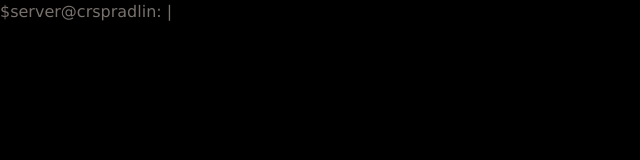
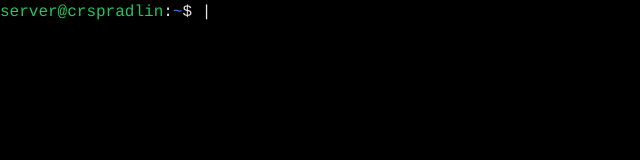
Before and after one commit to CRSpradlin/terminal-app, a Nuxt app: page / in a window 1280 px wide. Shown: the top 160 px of the page, without its empty margins (0-640 px from the left). Built offline with nearby package versions, Linux system fonts and the light colour scheme.

Commit message:
Updated styling to console

```diff
--- a/assets/css/tailwind.css
+++ b/assets/css/tailwind.css
@@ -4,7 +4,7 @@
 
 @layer base {
     html {
-        font-family: Verdana, system-ui, sans-serif;
+        font-family: courier, monospace;
         background-color: black;
         -ms-overflow-style: none;  /* IE and Edge */
         scrollbar-width: none;  /* Firefox */
--- a/components/console.vue
+++ b/components/console.vue
@@ -24,9 +24,12 @@ if (process.client) {
 </script>
 
 <template>
-  <div class="text-stone-500 break-all">
+  <div class="text-stone-200 break-all">
     <div id="history"></div>
-    <span id="terminal-line">$server@crspradlin: {{input}}</span><Cursor v-if="awaitingInput" /><br/>
+    <span id="terminal-line">
+        <span class="text-green-500">server@crspradlin</span>:<span class="text-blue-500">~</span>$ {{input}}<Cursor v-if="awaitingInput" /><br/>
+    </span>
     <span id="output"></span>
+    <div name="classes needed" class="hidden text-red-500 text-green-500"></div>
   </div>
 </template>
```
